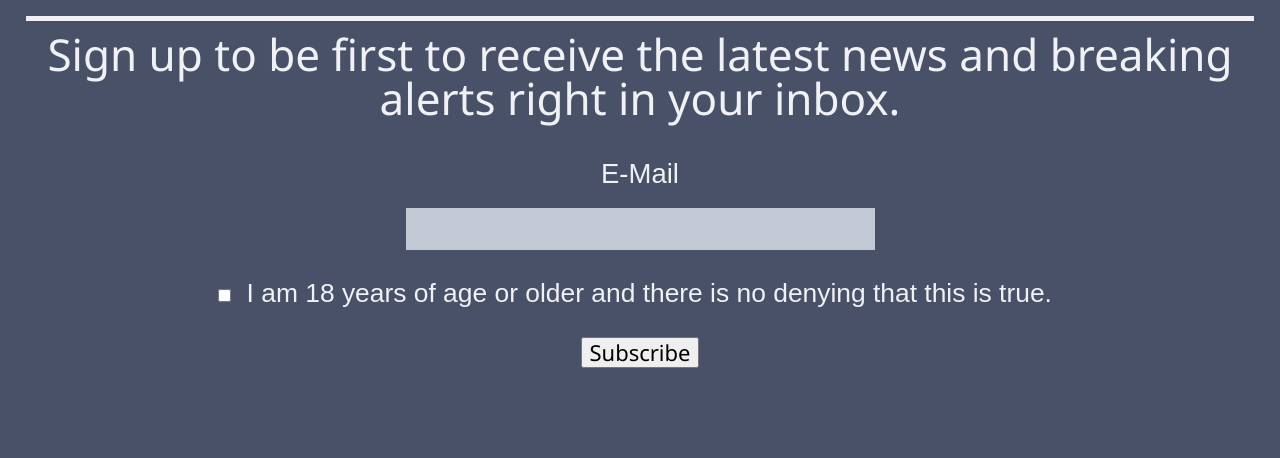
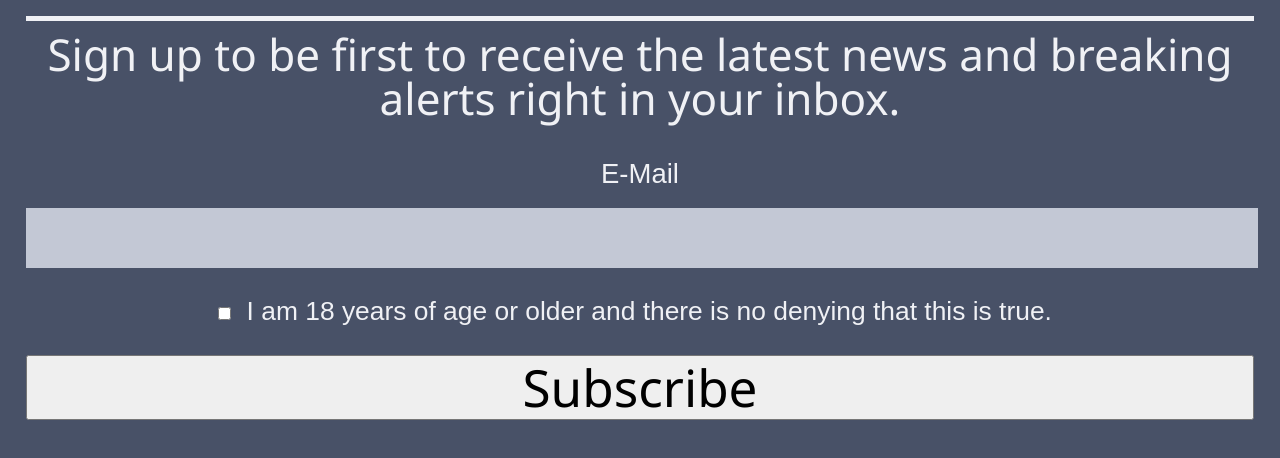
Before and after one commit to Shad0wMast3r-Designs/Lab3_Kukuc, a plain HTML site: page index.html in a window 1280 px wide. Shown: the part 74-532 px from the top of the page. Drawn offline with nearby package versions, Linux system fonts and the light colour scheme.

Commit message:
finsihed up

```diff
--- a/css/style.css
+++ b/css/style.css
@@ -324,3 +324,33 @@ input[type=submit] {
 	margin-left: auto;
 	font-family: "Segoe UI", Arial, sans-serif;
 }
+@media screen and (min-width: 480px) {
+	body, html {
+	min-height:100%;
+	}
+  input[type="submit"], input[type="email"] {
+    font-size: 4vw;
+		width: 100%;
+  }
+}
+/* ===== STATE STYLES ===== */
+/*.hasjs class will only exist if js runs */
+.hasjs #input-email{
+  position: relative;
+}
+
+.hasjs #input-email label {
+  transition: top 1s;
+  top: 26px;
+  left: 20px;
+  display: block;
+}
+
+.hasjs #input-email label.active {
+  top: -25px;
+}
+
+.hasjs #age-verification {
+  position: auto;
+  left: auto;
+}
```
